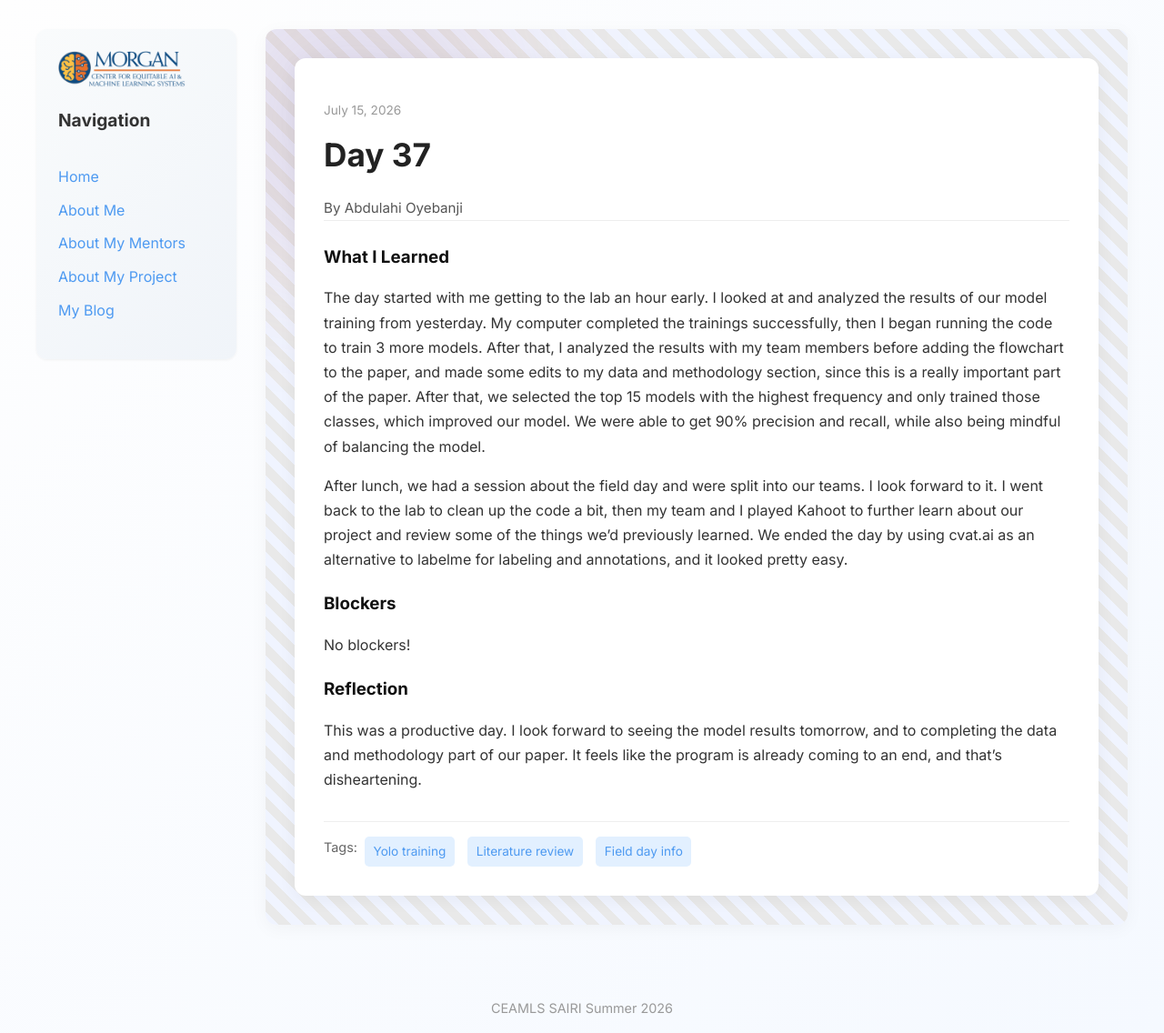
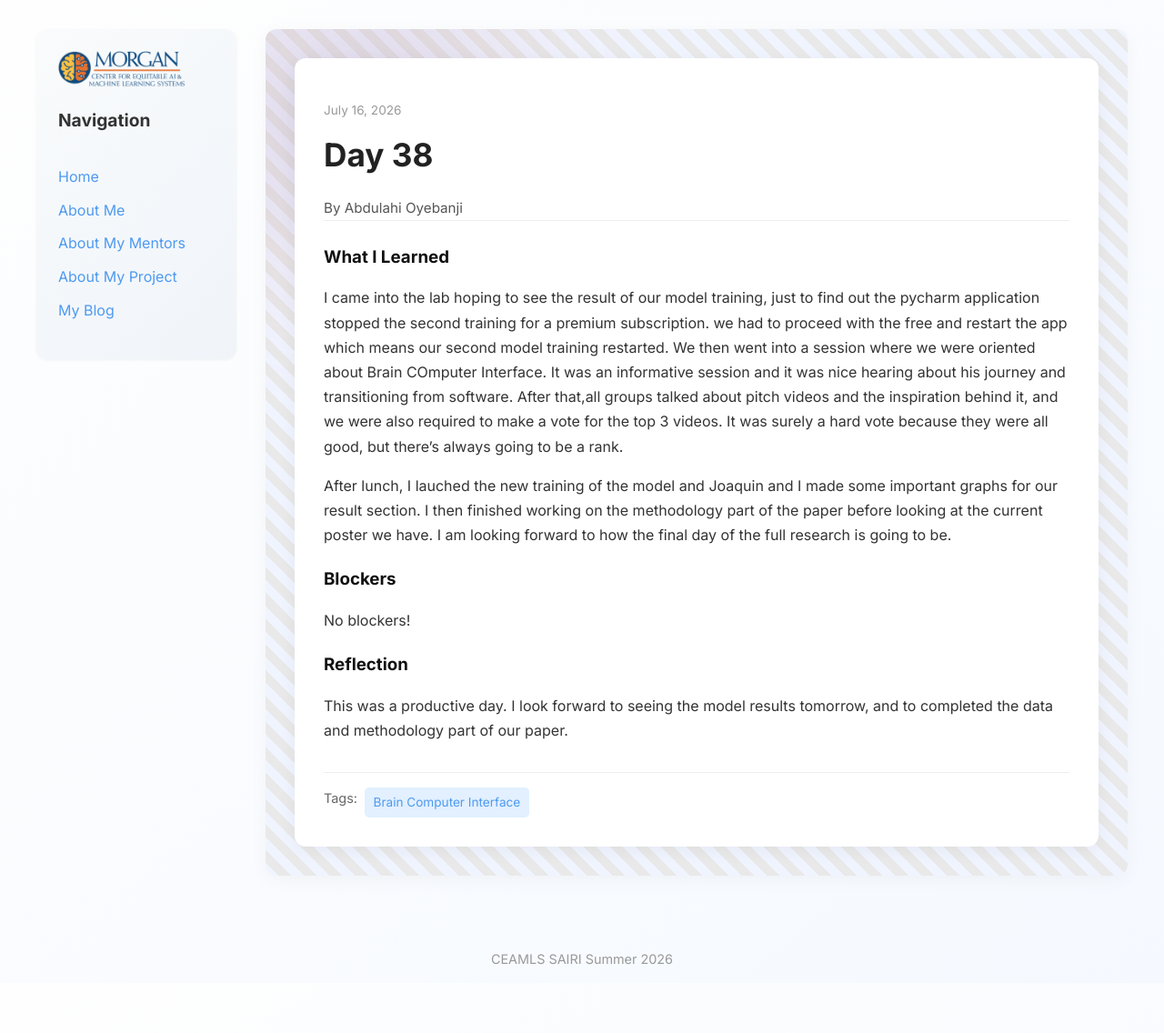
Before and after one commit to abdulahi-banji/abdulahi-banjiceamls26.github.io, a Jekyll site: the page built from _posts/2026-07-16-day-38.md, in a window 1280 px wide. Shown: the whole page at 91% size. Built offline with Jekyll 4.4.1, drawn with Linux system fonts in a browser that asks for light colours; after the commit the page ends 1081 px from its top, so only the background shows below that.

Commit message:
fixed ending

```diff
--- a/_posts/2026-07-16-day-38.md
+++ b/_posts/2026-07-16-day-38.md
@@ -1,21 +1,21 @@
 ---
 layout: post
-title: "Day 37"
-date: "2026-07-15 00:00:00"
-permalink: /day37.html
-tags: ["Yolo training", "Literature review", "Field day info"]
+title: "Day 38"
+date: "2026-07-16 00:00:00"
+permalink: /day38.html
+tags: ["Brain Computer Interface"]
 
 
 
 what_i_learned: |
-  The day started with me getting to the lab an hour early. I looked at and analyzed the results of our model training from yesterday. My computer completed the trainings successfully, then I began running the code to train 3 more models. After that, I analyzed the results with my team members before adding the flowchart to the paper, and made some edits to my data and methodology section, since this is a really important part of the paper. After that, we selected the top 15 models with the highest frequency and only trained those classes, which improved our model. We were able to get 90% precision and recall, while also being mindful of balancing the model.
+  I came into the lab hoping to see the result of our model training, just to find out the pycharm application stopped the second training for a premium subscription. we had to proceed with the free and restart the app which means our second model training restarted. We then went into a session where we were oriented about Brain COmputer Interface. It was an informative session and it was nice hearing about his journey and transitioning from software. After that,all groups talked about pitch videos and the inspiration behind it, and we were also required to make a vote for the top 3 videos. It was surely a hard vote because they were all good, but there's always going to be a rank.
 
-  After lunch, we had a session about the field day and were split into our teams. I look forward to it. I went back to the lab to clean up the code a bit, then my team and I played Kahoot to further learn about our project and review some of the things we'd previously learned. We ended the day by using cvat.ai as an alternative to labelme for labeling and annotations, and it looked pretty easy.
+  After lunch, I lauched the new training of the model and Joaquin and I made some important graphs for our result section. I then finished working on the methodology part of the paper before looking at the current poster we have. I am looking forward to how the final day of the full research is going to be.
 
 blockers: |
   No blockers!
 
 
 reflection: |
-  This was a productive day. I look forward to seeing the model results tomorrow, and to completing the data and methodology part of our paper. It feels like the program is already coming to an end, and that's disheartening.
+  This was a productive day. I look forward to seeing the model results tomorrow, and to completed the data and methodology part of our paper.
 ---
```
